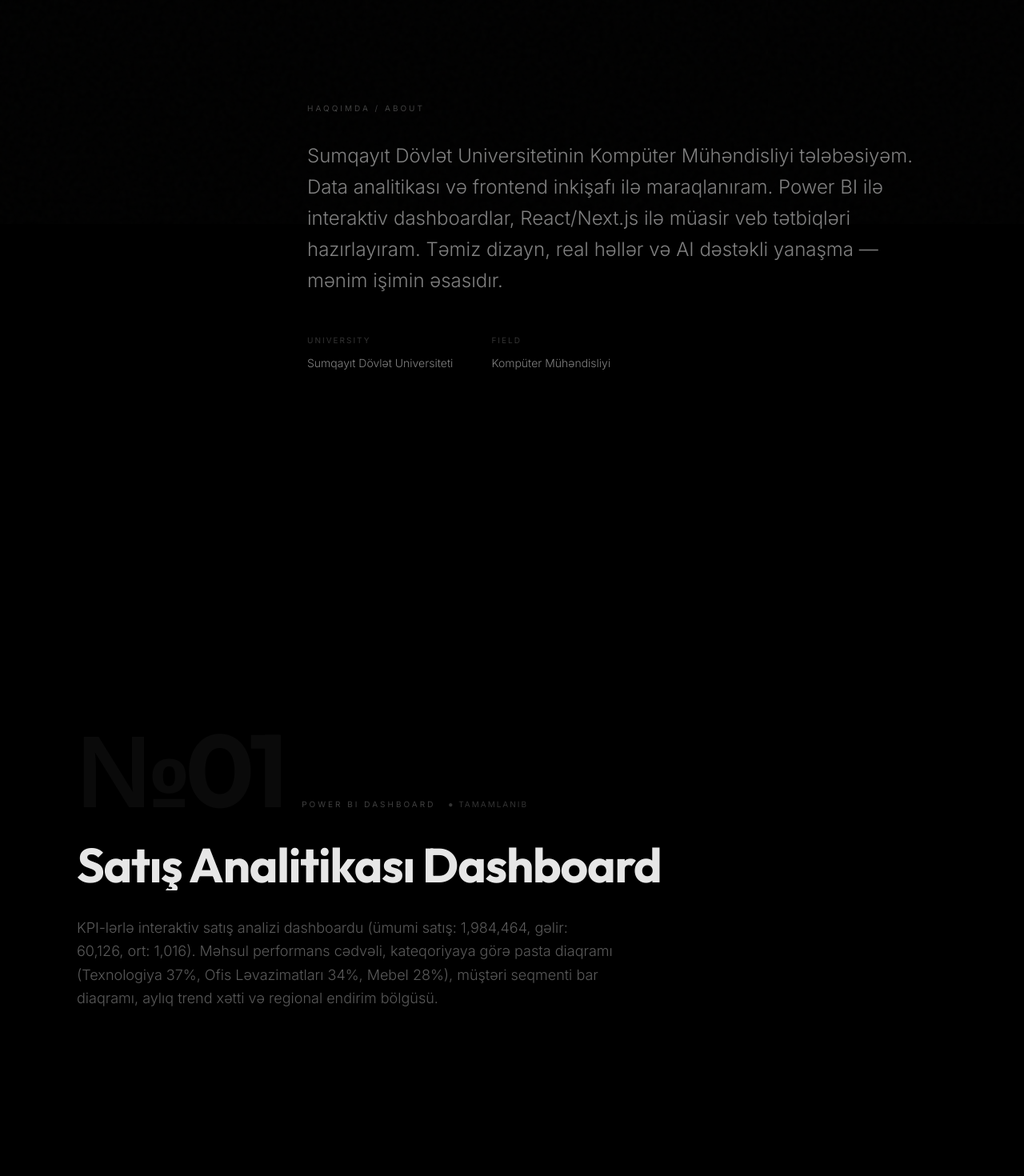
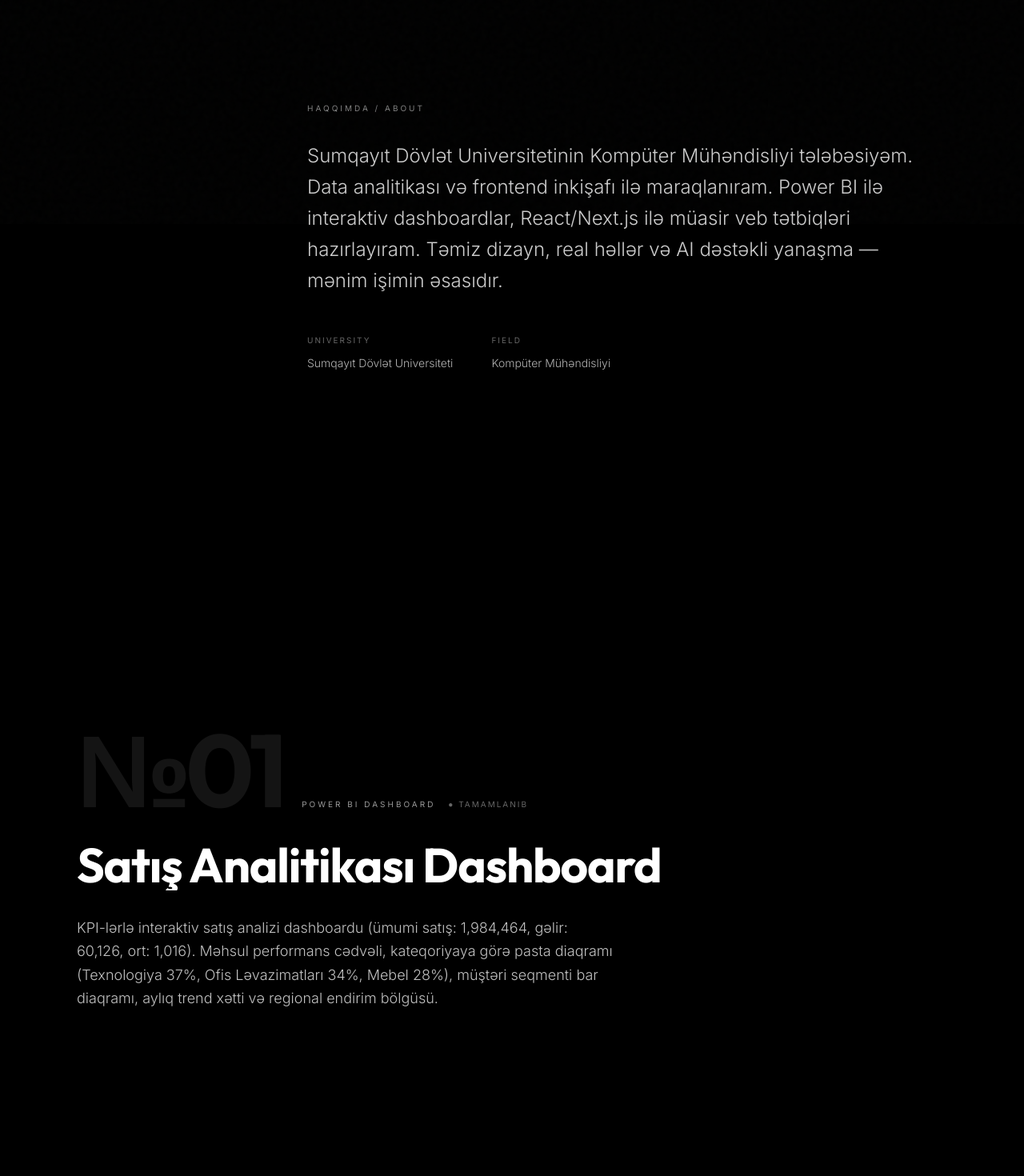
Before and after one commit to Polad009/polad-portfolio, a Next.js app: page / in a window 1280 px wide. Shown: the part 920-2390 px from the top of the page at 80% size. Built offline with nearby package versions, Linux system fonts and the light colour scheme.

Commit message:
fix contact heading

```diff
--- a/src/components/About.tsx
+++ b/src/components/About.tsx
@@ -56,23 +56,23 @@ export default function AboutSection() {
         {/* Content */}
         <div className="md:col-span-9 md:pt-8">
           <div className="mb-8">
-            <span className="about-line text-[10px] tracking-[0.3em] text-white/25 uppercase block mb-6">
+            <span className="about-line text-[10px] tracking-[0.3em] text-white/50 uppercase block mb-6">
               Haqqımda / About
             </span>
           </div>
 
-          <p className="about-line text-lg sm:text-xl md:text-2xl leading-relaxed text-white/50 font-light max-w-3xl mb-8">
+          <p className="about-line text-lg sm:text-xl md:text-2xl leading-relaxed text-white/80 font-light max-w-3xl mb-8">
             {t.about.text}
           </p>
 
           <div className="about-line mt-12 flex gap-12">
             <div>
-              <span className="text-[10px] tracking-[0.2em] text-white/20 uppercase block mb-2">University</span>
-              <span className="text-sm text-white/50 font-light">{t.about.university}</span>
+              <span className="text-[10px] tracking-[0.2em] text-white/40 uppercase block mb-2">University</span>
+              <span className="text-sm text-white/70 font-light">{t.about.university}</span>
             </div>
             <div>
-              <span className="text-[10px] tracking-[0.2em] text-white/20 uppercase block mb-2">Field</span>
-              <span className="text-sm text-white/50 font-light">{t.about.degree}</span>
+              <span className="text-[10px] tracking-[0.2em] text-white/40 uppercase block mb-2">Field</span>
+              <span className="text-sm text-white/70 font-light">{t.about.degree}</span>
             </div>
           </div>
         </div>
--- a/src/components/Certifications.tsx
+++ b/src/components/Certifications.tsx
@@ -32,7 +32,7 @@ export default function CertificationsSection() {
   return (
     <section ref={sectionRef} className="section-full flex-col justify-center px-6 md:px-16 lg:px-24">
       <div className="max-w-[1400px] w-full mx-auto">
-        <span className="cert-item text-[10px] tracking-[0.3em] text-white/25 uppercase block mb-16">
+        <span className="cert-item text-[10px] tracking-[0.3em] text-white/60 uppercase block mb-16">
           {t.certifications.title}
         </span>
 
@@ -40,25 +40,25 @@ export default function CertificationsSection() {
           {t.certifications.items.map((cert, i) => (
             <div
               key={i}
-              className="cert-item group border-t border-white/[0.06] py-10 md:py-14 flex flex-col md:flex-row md:items-center md:justify-between gap-4"
+              className="cert-item group border-t border-white/[0.1] py-10 md:py-14 flex flex-col md:flex-row md:items-center md:justify-between gap-4"
             >
               <div className="flex items-baseline gap-6">
-                <span className="text-sm md:text-base font-mono text-white/15 tracking-wider">
+                <span className="text-sm md:text-base font-mono text-white/30 tracking-wider">
                   {cert.name.match(/\((.*?)\)/)?.[1] || "CERT"}
                 </span>
                 <h3
-                  className="text-xl sm:text-2xl md:text-3xl font-medium text-white/70 group-hover:text-white/90 transition-colors duration-500 tracking-[-0.01em]"
+                  className="text-xl sm:text-2xl md:text-3xl font-bold text-white group-hover:text-white transition-colors duration-500 tracking-[-0.01em]"
                   style={{ fontFamily: "var(--font-display)" }}
                 >
                   {cert.name.replace(/\((.*?)\)/, "").trim()}
                 </h3>
               </div>
-              <span className="text-xs tracking-[0.2em] text-white/20 uppercase md:text-right">
+              <span className="text-xs tracking-[0.2em] text-white/50 uppercase md:text-right">
                 {cert.issuer}
               </span>
             </div>
           ))}
-          <div className="border-t border-white/[0.06]" />
+          <div className="border-t border-white/[0.1]" />
         </div>
       </div>
     </section>
--- a/src/components/Hero.tsx
+++ b/src/components/Hero.tsx
@@ -85,7 +85,7 @@ export default function HeroSection() {
         <div className="overflow-hidden mt-6 md:mt-8">
           <p
             ref={roleRef}
-            className="text-sm sm:text-base md:text-lg tracking-[0.15em] text-white/40 uppercase font-light"
+            className="text-sm sm:text-base md:text-lg tracking-[0.15em] text-white/70 uppercase font-light"
           >
             {t.hero.role}
           </p>
--- a/src/components/Projects.tsx
+++ b/src/components/Projects.tsx
@@ -40,20 +40,20 @@ export default function ProjectsSection() {
             {/* Number + Type */}
             <div className="proj-anim flex items-baseline gap-6 mb-6">
               <span
-                className="text-[clamp(4rem,10vw,8rem)] font-bold text-white/[0.04] leading-none tracking-[-0.05em]"
+                className="text-[clamp(4rem,10vw,8rem)] font-bold text-white/[0.08] leading-none tracking-[-0.05em]"
                 style={{ fontFamily: "var(--font-display)" }}
               >
                 №{project.number}
               </span>
               <div className="flex items-center gap-4">
-                <span className="text-[10px] tracking-[0.3em] text-white/25 uppercase">
+                <span className="text-[10px] tracking-[0.3em] text-white/60 uppercase">
                   {project.type}
                 </span>
                 <span
                   className={`text-[10px] tracking-[0.2em] uppercase ${
                     project.status === "Live" || project.status === "Canlı"
-                      ? "text-green-400/60"
-                      : "text-white/20"
+                      ? "text-green-400"
+                      : "text-white/40"
                   }`}
                 >
                   ● {project.status}
@@ -64,7 +64,7 @@ export default function ProjectsSection() {
             {/* Name */}
             <div className="overflow-hidden mb-8">
               <h2
-                className="proj-anim text-3xl sm:text-4xl md:text-5xl lg:text-6xl font-bold text-white/90 tracking-[-0.02em] leading-[1.05]"
+                className="proj-anim text-3xl sm:text-4xl md:text-5xl lg:text-6xl font-bold text-white tracking-[-0.02em] leading-[1.05]"
                 style={{ fontFamily: "var(--font-display)" }}
               >
                 {project.name}
@@ -72,7 +72,7 @@ export default function ProjectsSection() {
             </div>
 
             {/* Description */}
-            <p className="proj-anim text-base md:text-lg text-white/35 font-light leading-relaxed max-w-2xl">
+            <p className="proj-anim text-base md:text-lg text-white/75 font-light leading-relaxed max-w-2xl">
               {project.description}
             </p>
 
@@ -82,7 +82,7 @@ export default function ProjectsSection() {
                 href={project.link}
                 target="_blank"
                 rel="noopener noreferrer"
-                className="proj-anim inline-flex items-center gap-3 mt-10 text-sm tracking-[0.15em] text-white/40 hover:text-white/80 uppercase transition-colors duration-500 group"
+                className="proj-anim inline-flex items-center gap-3 mt-10 text-sm tracking-[0.15em] text-white/80 hover:text-white uppercase transition-colors duration-500 group"
                 data-hover
               >
                 {t.projects.viewProject}
--- a/src/components/Skills.tsx
+++ b/src/components/Skills.tsx
@@ -49,15 +49,15 @@ export default function SkillsSection() {
   return (
     <section ref={sectionRef} className="section-full flex-col justify-center px-6 md:px-16 lg:px-24 overflow-hidden">
       <div className="max-w-[1400px] w-full mx-auto">
-        <span className="skills-label text-[10px] tracking-[0.3em] text-white/25 uppercase block mb-16">
+        <span className="skills-label text-[10px] tracking-[0.3em] text-white/60 uppercase block mb-16">
           {t.skills.title}
         </span>
 
-        <div ref={trackRef} className="flex flex-wrap gap-x-4 sm:gap-x-6 md:gap-x-8 gap-y-4 sm:gap-y-6">
+        <div ref={trackRef} className="flex flex-wrap gap-4 md:gap-6">
           {allSkills.map((skill, i) => (
             <span
               key={i}
-              className="skill-word text-2xl sm:text-3xl md:text-4xl lg:text-5xl font-light text-white/[0.12] hover:text-white/60 transition-colors duration-700 tracking-[-0.01em] cursor-default"
+              className="skill-word px-6 py-3 border border-white/20 rounded-full text-base md:text-lg lg:text-xl font-medium text-white hover:bg-white hover:text-black hover:border-white transition-all duration-500 cursor-default shadow-[0_0_15px_rgba(255,255,255,0)] hover:shadow-[0_0_20px_rgba(255,255,255,0.2)]"
               style={{ fontFamily: "var(--font-display)", perspective: "400px" }}
               data-hover
             >
--- a/src/locales/az.ts
+++ b/src/locales/az.ts
@@ -89,10 +89,10 @@ export const az = {
     ],
   },
   contact: {
-    title: "Əlaqə Saxlayın",
+    title: "Əlaqə",
     subtitle: "Əlaqə",
     description:
-      "Əlaqə saxlamaqdan məmnun olaram.",
+      "Birlikdə nələr yarada biləcəyimizi danışaq. Data analitikası, frontend layihələri və ya sadəcə fikir mübadiləsi üçün əlaqə saxlayın.",
     email: "Email",
     github: "GitHub",
     linkedin: "LinkedIn",
--- a/src/locales/en.ts
+++ b/src/locales/en.ts
@@ -92,7 +92,7 @@ export const en = {
     title: "Get In Touch",
     subtitle: "Let's connect",
     description:
-      "I'm always open to discussing new projects, creative ideas, or opportunities to be part of your vision.",
+      "Let's talk about what we can create together. Reach out for data analytics, frontend projects, or just to exchange ideas.",
     email: "Email",
     github: "GitHub",
     linkedin: "LinkedIn",
@@ -100,6 +100,6 @@ export const en = {
   },
   footer: {
     copyright: "© 2026 Polad Balakishiyev",
-    madeWith: "Built with Next.js & Framer Motion",
+    madeWith: "",
   },
 };
```
Also changed, not shown: src/components/Contact.tsx (+7 -7 lines).
